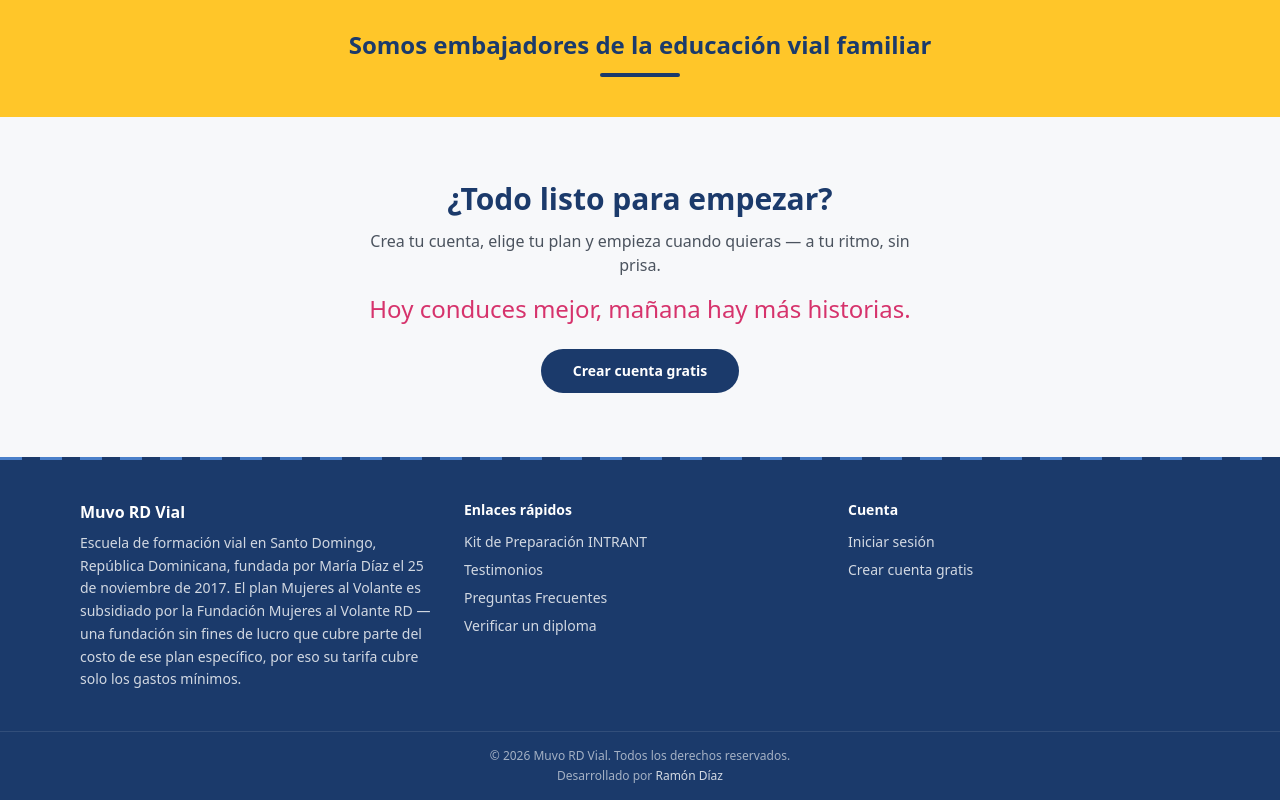
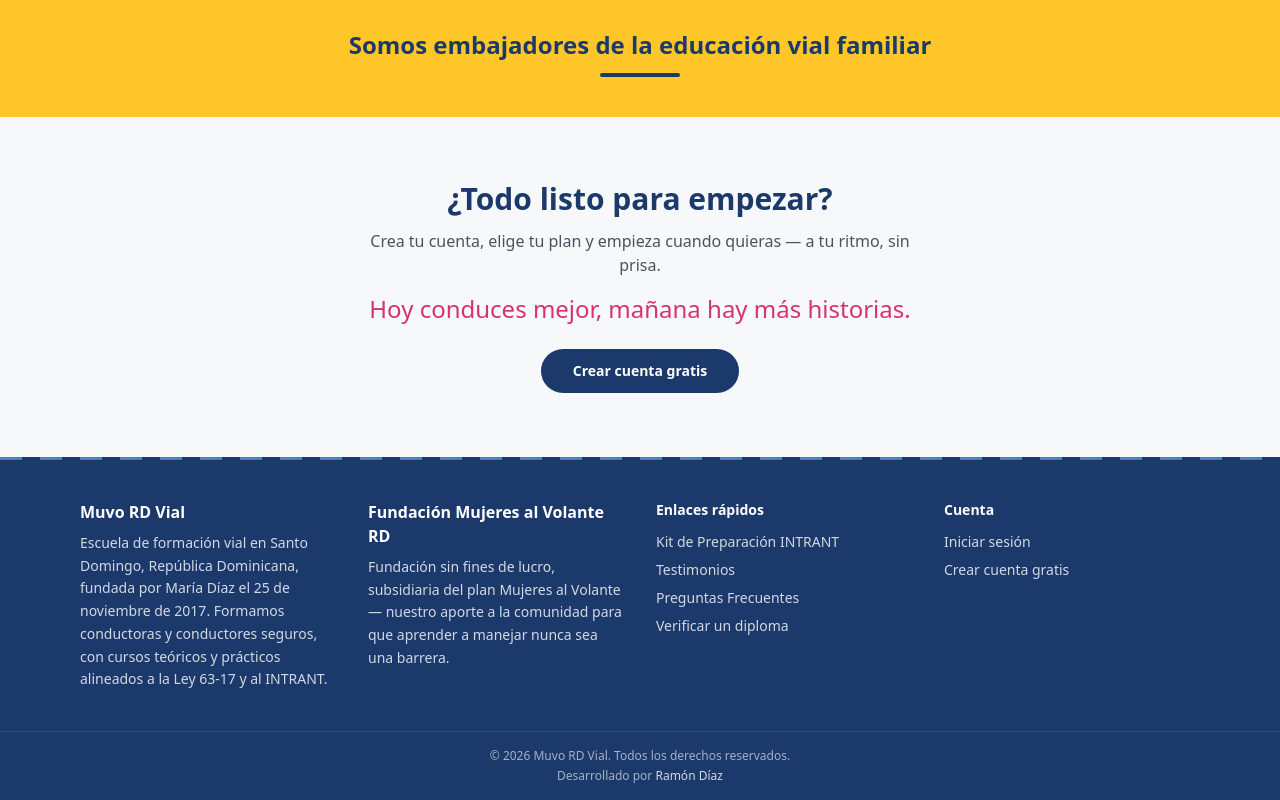
Before and after one commit to ramndiazg/mav-rd-frontend, a Next.js app: page / in a window 1280 px wide. Shown: the part 4109-4909 px from the top of the page. Built offline with nearby package versions, Linux system fonts and the light colour scheme; no server answers.

Commit message:
fixing footer

```diff
--- a/components/layout/Footer.tsx
+++ b/components/layout/Footer.tsx
@@ -4,25 +4,32 @@
   return (
     <footer className="bg-brand-blue text-white/80">
       <div className="road-divider" />
-      <div className="mx-auto grid max-w-6xl gap-8 px-4 py-10 sm:grid-cols-2 lg:grid-cols-3">
+      <div className="mx-auto grid max-w-6xl gap-8 px-4 py-10 sm:grid-cols-2 lg:grid-cols-4">
+        {/* CORREGIDO (17/09/2026): Muvo y la Fundación estaban mezcladas en
+            un solo párrafo, lo que hacía parecer que la fundación era dueña
+            de todo el sitio. Se separan en dos bloques propios: Muvo como
+            la escuela, la Fundación como entidad aparte que respalda un
+            plan específico. */}
         <div>
-          {/* CORREGIDO (17/09/2026): antes esta columna presentaba a "Mujeres
-              al Volante RD" (la fundación) como si fuera la entidad dueña de
-              todo el sitio. En realidad Muvo RD Vial es la escuela — la
-              fundación solo subsidia UN plan específico (Mujeres al
-              Volante), por eso ese plan cuesta menos (solo cubre gastos
-              mínimos). Mezclar ambas identidades podía generar problemas
-              legales/de representación. */}
           <p className="font-display text-base font-semibold text-white">
             Muvo RD Vial
           </p>
           <p className="mt-2 text-sm leading-relaxed">
             Escuela de formación vial en Santo Domingo, República Dominicana,
-            fundada por María Díaz el 25 de noviembre de 2017. El plan Mujeres
-            al Volante es subsidiado por la Fundación Mujeres al Volante RD
-            — una fundación sin fines de lucro que cubre parte del costo de
-            ese plan específico, por eso su tarifa cubre solo los gastos
-            mínimos.
+            fundada por María Díaz el 25 de noviembre de 2017. Formamos
+            conductoras y conductores seguros, con cursos teóricos y
+            prácticos alineados a la Ley 63-17 y al INTRANT.
+          </p>
+        </div>
+
+        <div>
+          <p className="font-display text-base font-semibold text-white">
+            Fundación Mujeres al Volante RD
+          </p>
+          <p className="mt-2 text-sm leading-relaxed">
+            Fundación sin fines de lucro, subsidiaria del plan Mujeres al
+            Volante — nuestro aporte a la comunidad para que aprender a
+            manejar nunca sea una barrera.
           </p>
         </div>
 
```
